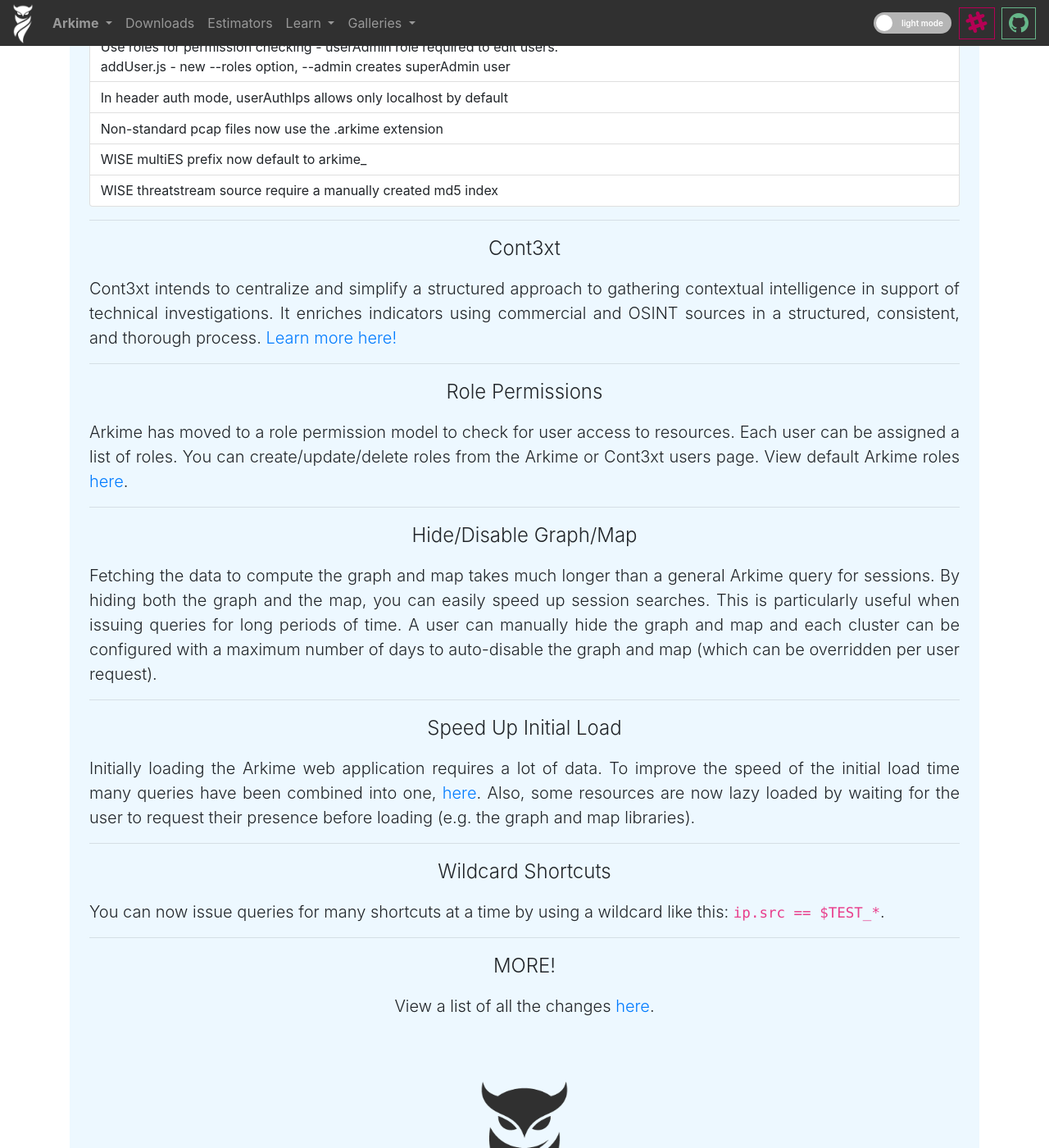
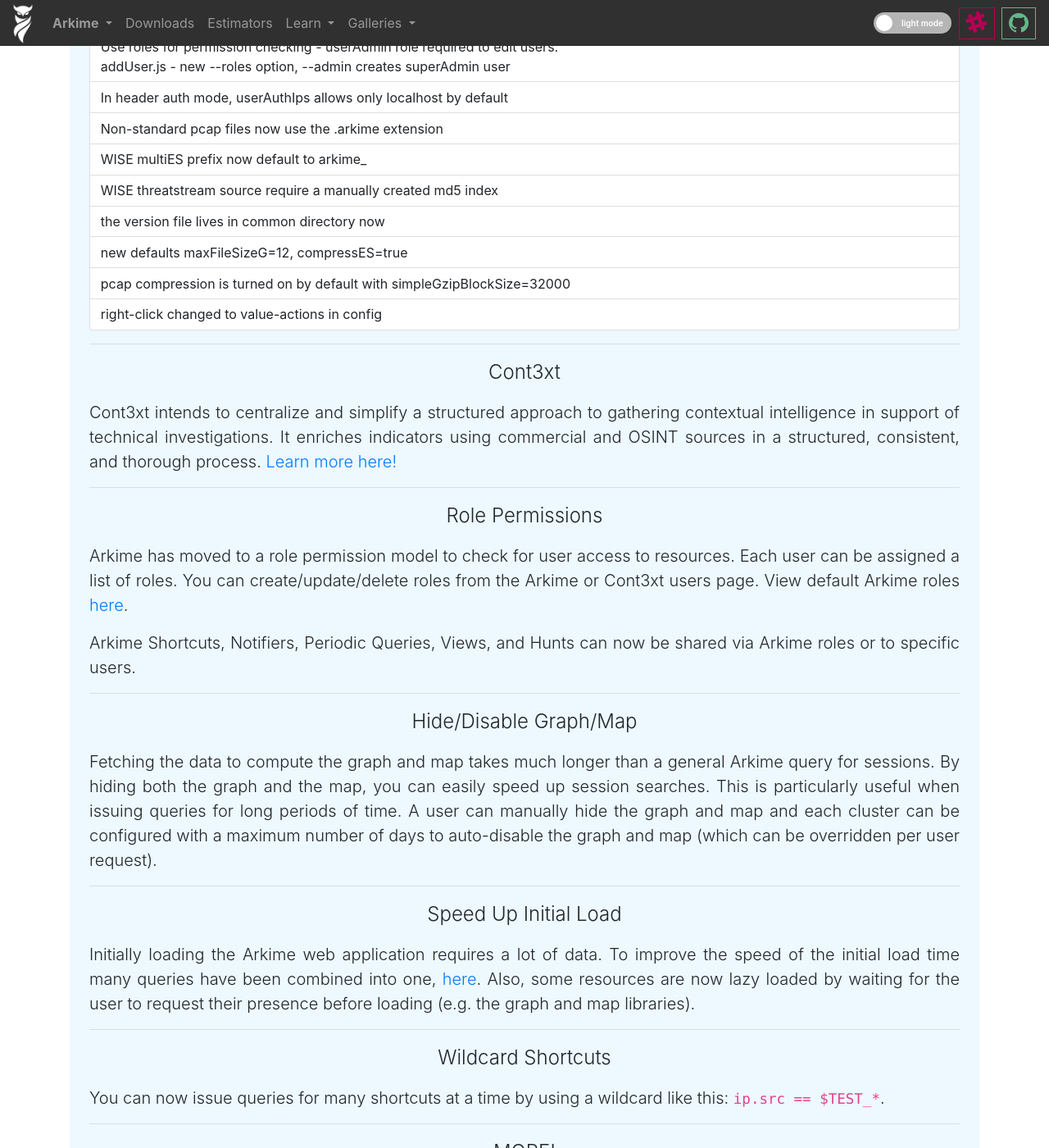
Before and after one commit to arkime/arkimeweb, a Jekyll site: the page built from v4release.html, in a window 1280 px wide and 1400 px high, scrolled down 681 px. Shown: the whole window at 82% size. Built offline with Jekyll 4.4.1, drawn with Linux system fonts in a browser that asks for light colours.

Commit message:
update v4 release page

```diff
--- a/v4release.html
+++ b/v4release.html
@@ -105,6 +105,10 @@
                 <li class="list-group-item">Non-standard pcap files now use the .arkime extension</li>
                 <li class="list-group-item">WISE multiES prefix now default to arkime_</li>
                 <li class="list-group-item">WISE threatstream source require a manually created md5 index</li>
+                <li class="list-group-item">the version file lives in common directory now</li>
+                <li class="list-group-item">new defaults maxFileSizeG=12, compressES=true</li>
+                <li class="list-group-item">pcap compression is turned on by default with simpleGzipBlockSize=32000</li>
+                <li class="list-group-item">right-click changed to value-actions in config</li>
               </ul>
             </p>
             <hr>
@@ -129,6 +133,10 @@
               Each user can be assigned a list of roles. You can create/update/delete roles
               from the Arkime or Cont3xt users page. View default Arkime roles
               <a href="commonapi#arkimerole-type" class="no-decoration">here</a>.
+            </p>
+            <p class="lead text-justify">
+              Arkime Shortcuts, Notifiers, Periodic Queries, Views, and Hunts can now be shared
+              via Arkime roles or to specific users.
             </p>
             <hr>
             <p id="hide-graph-map"
```
